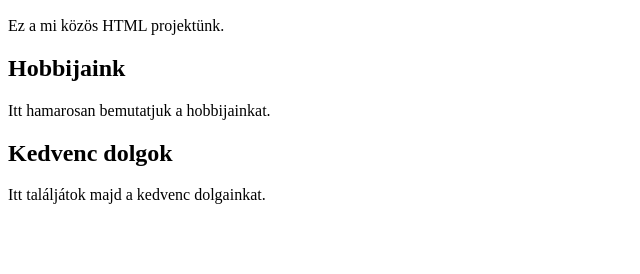
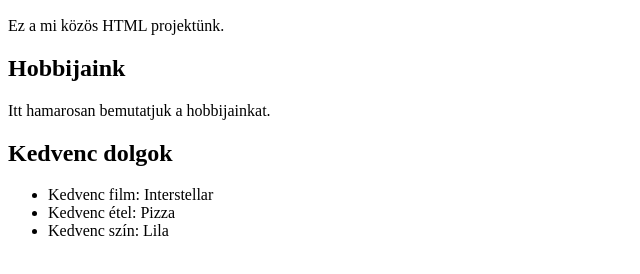
Before and after one commit to balazsnagy4a-hash/Robban-a-github-weboldal, a plain HTML site: page index.html in a window 1280 px wide. Shown: the part 110-384 px from the top of the page, without its empty margins (0-640 px from the left). Drawn offline with Linux system fonts and the light colour scheme.

Commit message:
mccree forever

```diff
--- a/index.html
+++ b/index.html
@@ -11,6 +11,10 @@
     <h2>Hobbijaink</h2>
         <p>Itt hamarosan bemutatjuk a hobbijainkat.</p>
     <h2>Kedvenc dolgok</h2>
-        <p>Itt találjátok majd a kedvenc dolgainkat.</p>
+        <ul>
+            <li>Kedvenc film: Interstellar</li>
+            <li>Kedvenc étel: Pizza</li>
+            <li>Kedvenc szín: Lila</li>
+        </ul>
 </body>
 </html>
```
